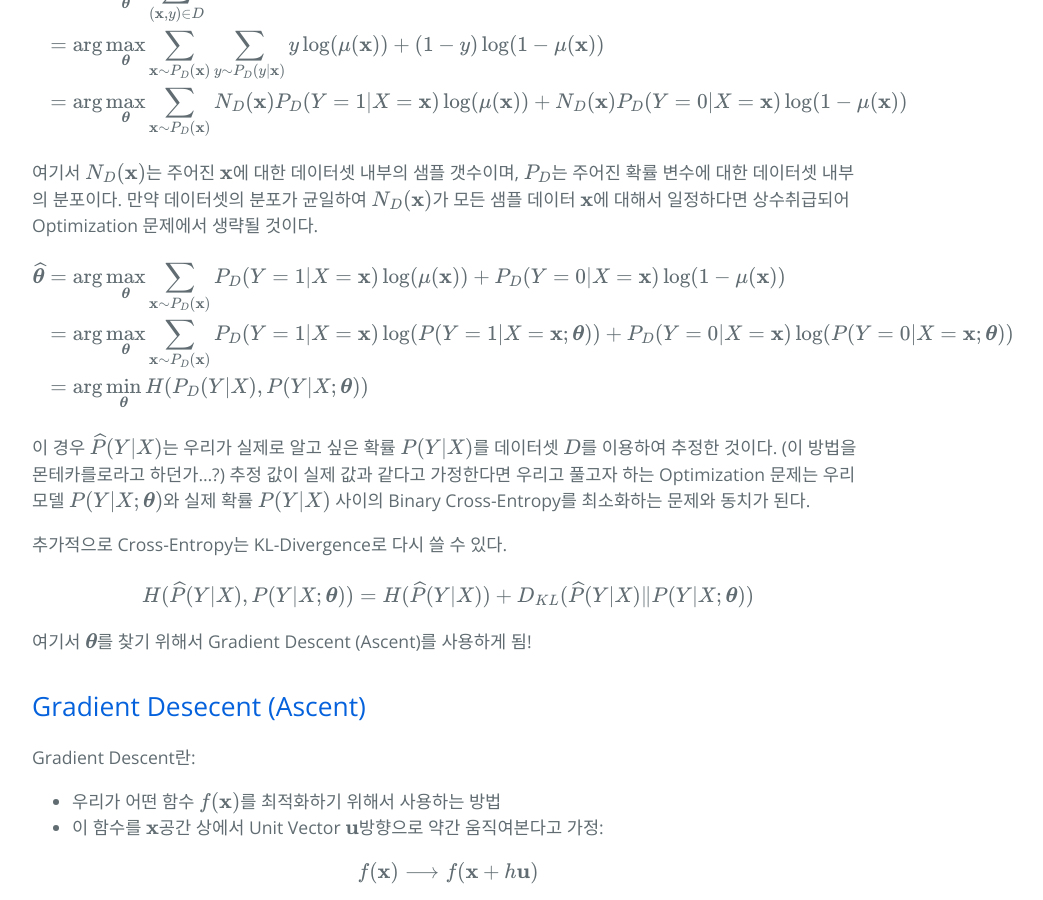
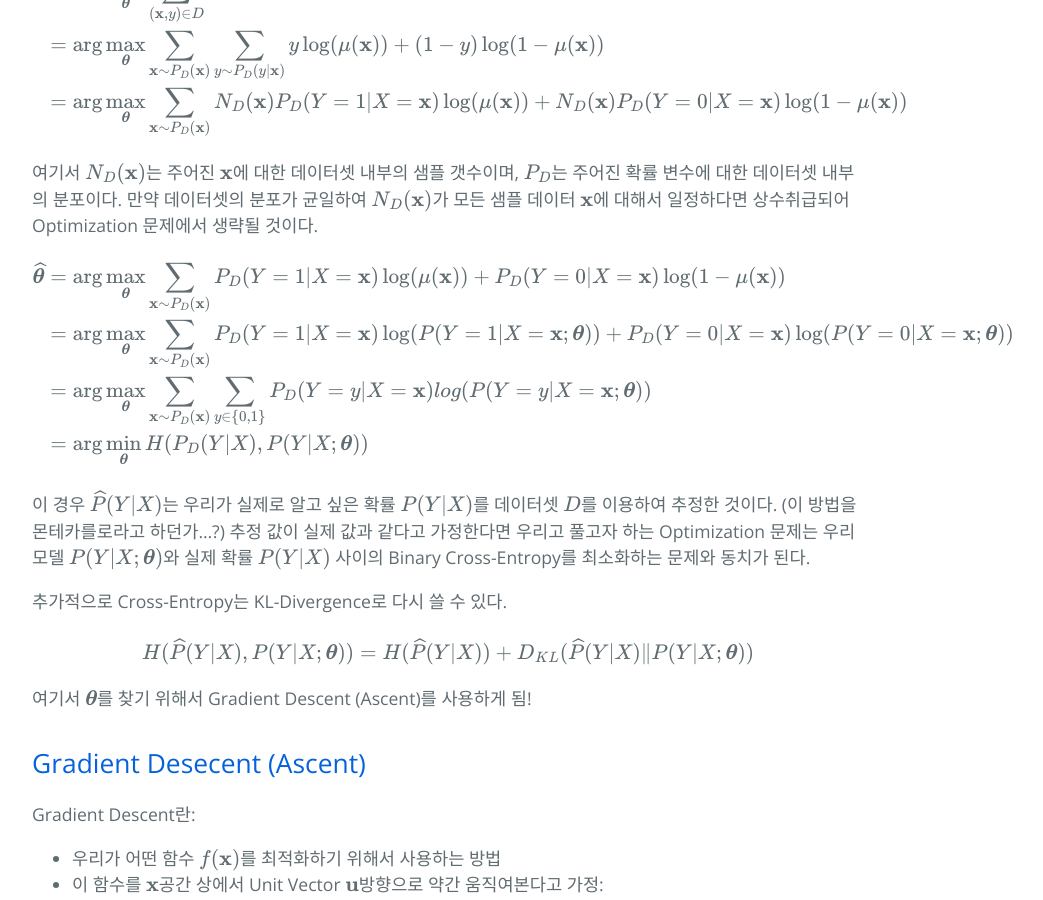
Before and after one commit to hcnoh/hcnoh.github.io, a Jekyll site: the page built from _posts/2019-04-25-logistic-regression-and-naive-bayes.md, in a window 1280 px wide and 900 px high, scrolled down 1983 px. Shown: the whole window, without its empty margins (192-1235 px from the left). Built offline with Jekyll 4.4.1, drawn with Linux system fonts in a browser that asks for light colours; formulas are drawn with MathJax 3; comment, search, counter and statistics services are not loaded.

Commit message:
Update 2019-04-25-logistic-regression-and-naive-bayes.md

```diff
--- a/_posts/2019-04-25-logistic-regression-and-naive-bayes.md
+++ b/_posts/2019-04-25-logistic-regression-and-naive-bayes.md
@@ -83,6 +83,7 @@ $$
 \widehat{\boldsymbol{\theta}}
 & = \arg \max_{\boldsymbol{\theta}} \sum_{\mathbf{x}\sim P_D(\mathbf{x})} P_D(Y=1 \vert X=\mathbf{x})\log(\mu(\mathbf{x})) + P_D(Y=0 \vert X=\mathbf{x})\log(1-\mu(\mathbf{x})) \\
 & = \arg \max_{\boldsymbol{\theta}} \sum_{\mathbf{x}\sim P_D(\mathbf{x})} P_D(Y=1\vert X=\mathbf{x})\log(P(Y=1\vert X=\mathbf{x};\boldsymbol{\theta})) + P_D(Y=0 \vert X=\mathbf{x})\log(P(Y=0\vert X=\mathbf{x};\boldsymbol{\theta})) \\
+& = \arg \max_{\boldsymbol{\theta}} \sum_{\mathbf{x}\sim P_D(\mathbf{x})} \sum_{y \in \{0,1\}} P_D(Y=y\vert X=\mathbf{x}) log(P(Y=y \vert X=\mathbf{x}; \boldsymbol{\theta})) \\
 & = \arg \min_{\boldsymbol{\theta}} H(P_D(Y\vert X), P(Y \vert X ; \boldsymbol{\theta}))
 \end{align*}
 $$
```
